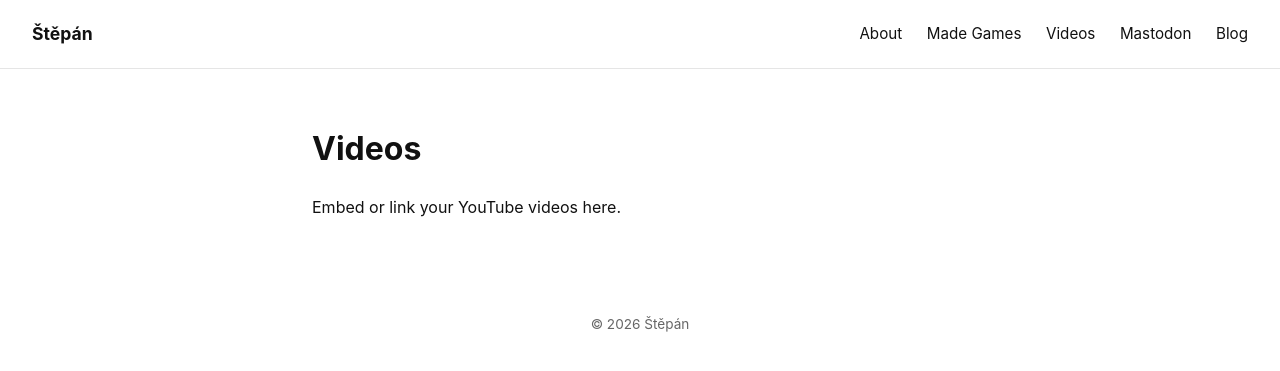
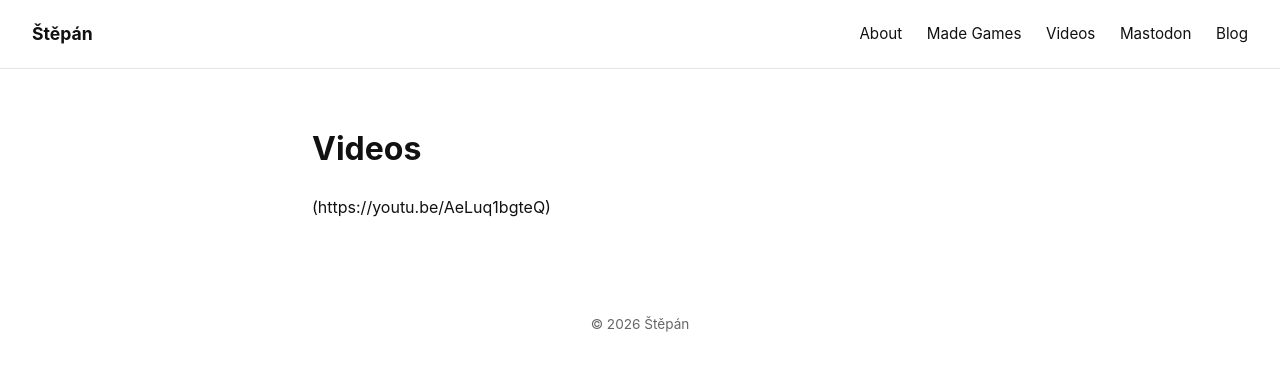
Before and after one commit to StepanJiri/stepankarasek.github.io, a Jekyll site: the page built from videos.md, in a window 1280 px wide. Shown: the top 371 px of the page. Built offline with Jekyll 4.4.1, drawn with Linux system fonts in a browser that asks for light colours.

Commit message:
Update videos.md

```diff
--- a/videos.md
+++ b/videos.md
@@ -6,4 +6,4 @@ permalink: /videos/
 
 # Videos
 
-Embed or link your YouTube videos here.
+(https://youtu.be/AeLuq1bgteQ)
```
